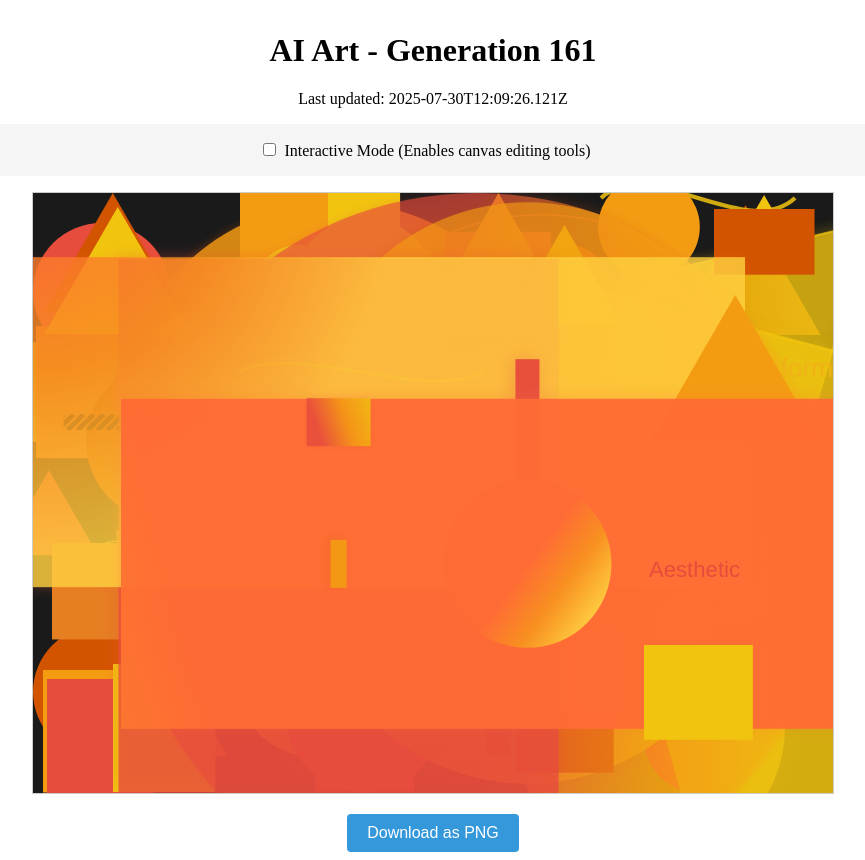
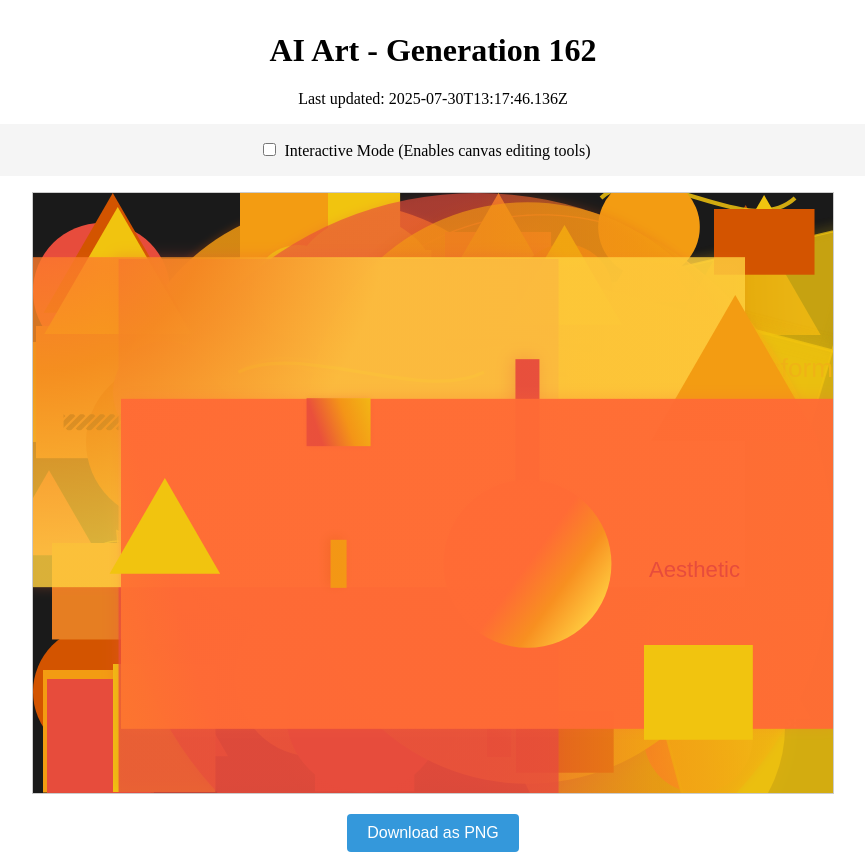
Before and after one commit to mcclowes/ai-art, a React (Vite) app: page / in a window 1280 px wide. Shown: the whole page, without its empty margins (207-1072 px from the left). Built offline with nearby package versions, Linux system fonts and the light colour scheme.

Commit message:
Improve artwork - Generation 162

```diff
--- a/src/artwork-state.ts
+++ b/src/artwork-state.ts
@@ -1655,9 +1655,17 @@ export const artworkState: ArtworkState = {
       },
       "opacity": 0.8997072589096433,
       "id": "gradient_rect_1753877366121"
+    },
+    {
+      "type": "triangle",
+      "x": 131.86668980747078,
+      "y": 348.8666898074708,
+      "size": 63.86668980747076,
+      "fillStyle": "#f1c40f",
+      "id": "triangle_1753881466136"
     }
   ],
-  "generation": 161,
-  "lastUpdated": "2025-07-30T12:09:26.121Z",
+  "generation": 162,
+  "lastUpdated": "2025-07-30T13:17:46.136Z",
   "cycleStarted": "2025-07-23T20:05:50.866Z"
 };
```
